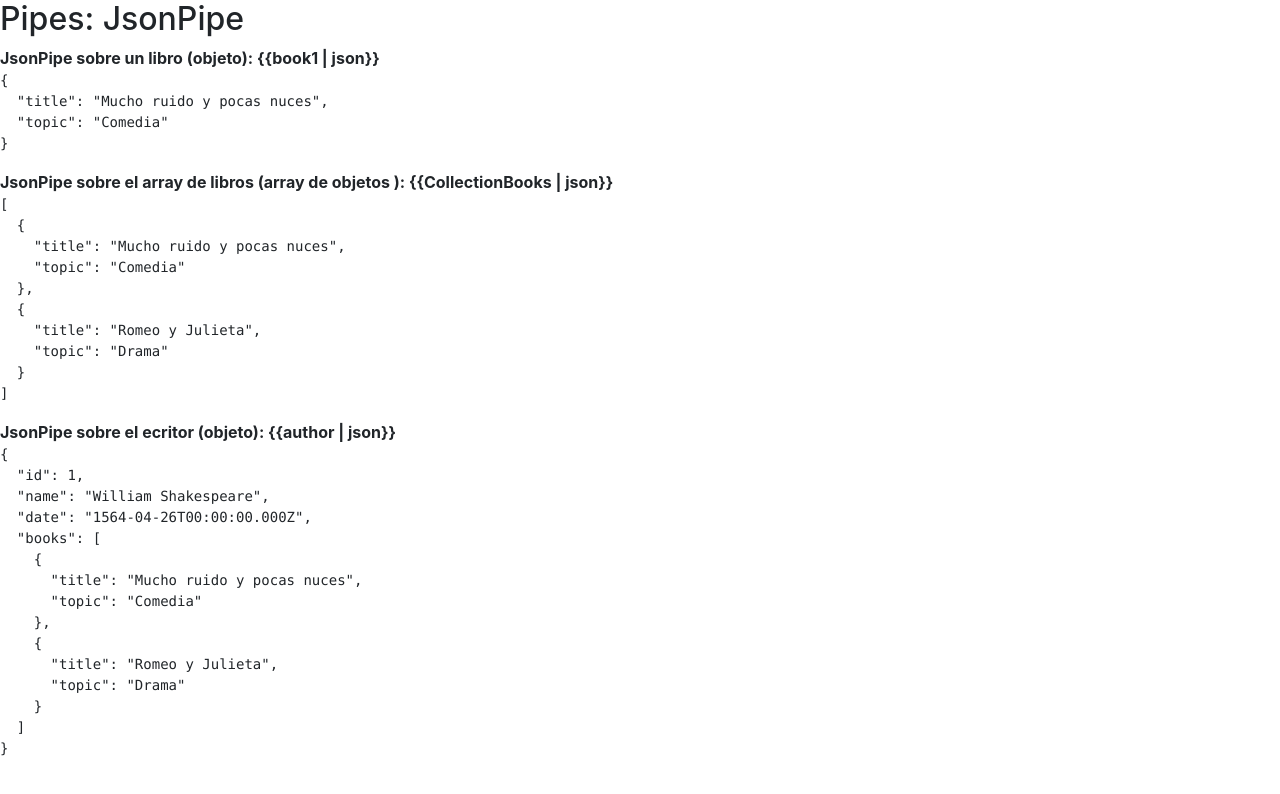
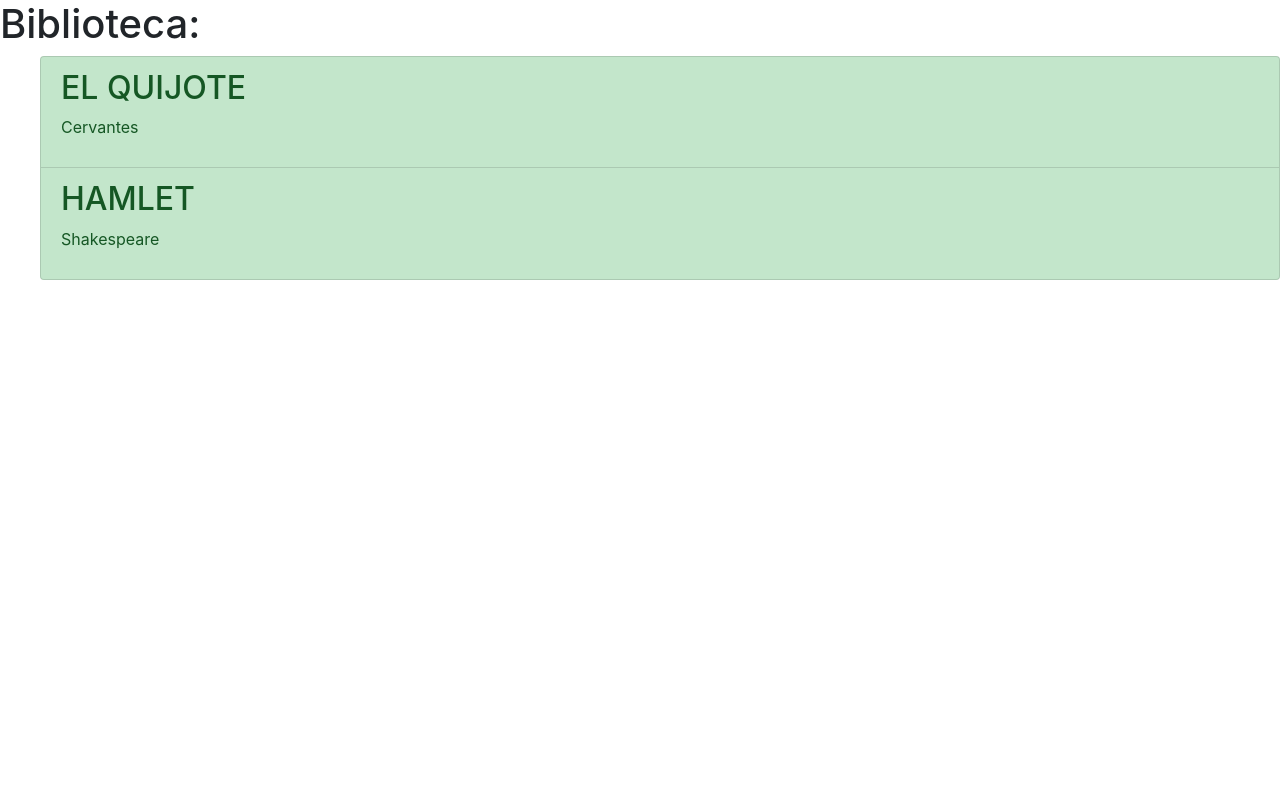
Before and after one commit to HiramHernandez/tutorias-angular, an Angular app: page / in a window 1280 px wide. Shown: the top 794 px of the page. Built offline with nearby package versions, Linux system fonts and the light colour scheme.

Commit message:
chore: ejercicio de data model

```diff
--- a/src/app/app.component.html
+++ b/src/app/app.component.html
@@ -7,4 +7,4 @@
 <!-- * * * * * * * to get started with your project! * * * * * * * * -->
 <!-- * * * * * * * * * * * * * * * * * * * * * * * * * * * * * * * -->
 
-<app-jsonpipe></app-jsonpipe>
+<app-biblioteca></app-biblioteca>
--- a/src/app/app.module.ts
+++ b/src/app/app.module.ts
@@ -18,6 +18,7 @@ import { DivisionEnteraPipe } from './pipes/division-entera.pipe';
 import { CustomPipeComponent } from './components/pipes/custom-pipe/custom-pipe.component';
 import { PipeAsincronoComponent } from './components/pipes/pipe-asincrono/pipe-asincrono.component';
 import { JsonpipeComponent } from './components/pipes/jsonpipe/jsonpipe.component';
+import { BibliotecaComponent } from './components/datamodel/biblioteca/biblioteca.component';
 
 @NgModule({
   declarations: [
@@ -34,7 +35,8 @@ import { JsonpipeComponent } from './components/pipes/jsonpipe/jsonpipe.componen
     DivisionEnteraPipe,
     CustomPipeComponent,
     PipeAsincronoComponent,
-    JsonpipeComponent
+    JsonpipeComponent,
+    BibliotecaComponent
   ],
   imports: [
     BrowserModule,
--- /dev/null
+++ b/src/app/components/datamodel/biblioteca/biblioteca.component.html
@@ -0,0 +1,7 @@
+<h1>Biblioteca:</h1>
+<ul>
+    <li  class="list-group-item list-group-item-success" *ngFor="let book of books">
+        <h2>{{book.title | uppercase}}</h2>
+        <p class="description">{{book.author}}</p>
+    </li>
+</ul>
--- /dev/null
+++ b/src/app/components/datamodel/biblioteca/biblioteca.component.ts
@@ -0,0 +1,19 @@
+import { Component, OnInit } from '@angular/core';
+import { BOOKS } from 'src/app/mocks/books.mock';
+import { Book } from 'src/app/models/book.model';
+
+@Component({
+  selector: 'app-biblioteca',
+  templateUrl: './biblioteca.component.html',
+  styleUrls: ['./biblioteca.component.css']
+})
+export class BibliotecaComponent implements OnInit {
+  books: Book[] = [];
+
+  constructor() { }
+
+  ngOnInit(): void {
+    this.books = BOOKS;
+  }
+
+}
--- /dev/null
+++ b/src/app/mocks/books.mock.ts
@@ -0,0 +1,6 @@
+import { Book } from "../models/book.model";
+
+export const BOOKS: Book[] = [
+    {"id": 1, "title": "El quijote", "author": "Cervantes"},
+    {"id": 2, "title": "Hamlet", "author": "Shakespeare"}
+];
--- /dev/null
+++ b/src/app/models/book.model.ts
@@ -0,0 +1,6 @@
+export class Book{
+    id!: number;
+    title!: string;
+    author!: string;
+
+}
```
Also changed, not shown: src/app/components/datamodel/biblioteca/biblioteca.component.css (added), 1 other file (tests, documents, lock files or other folders).
